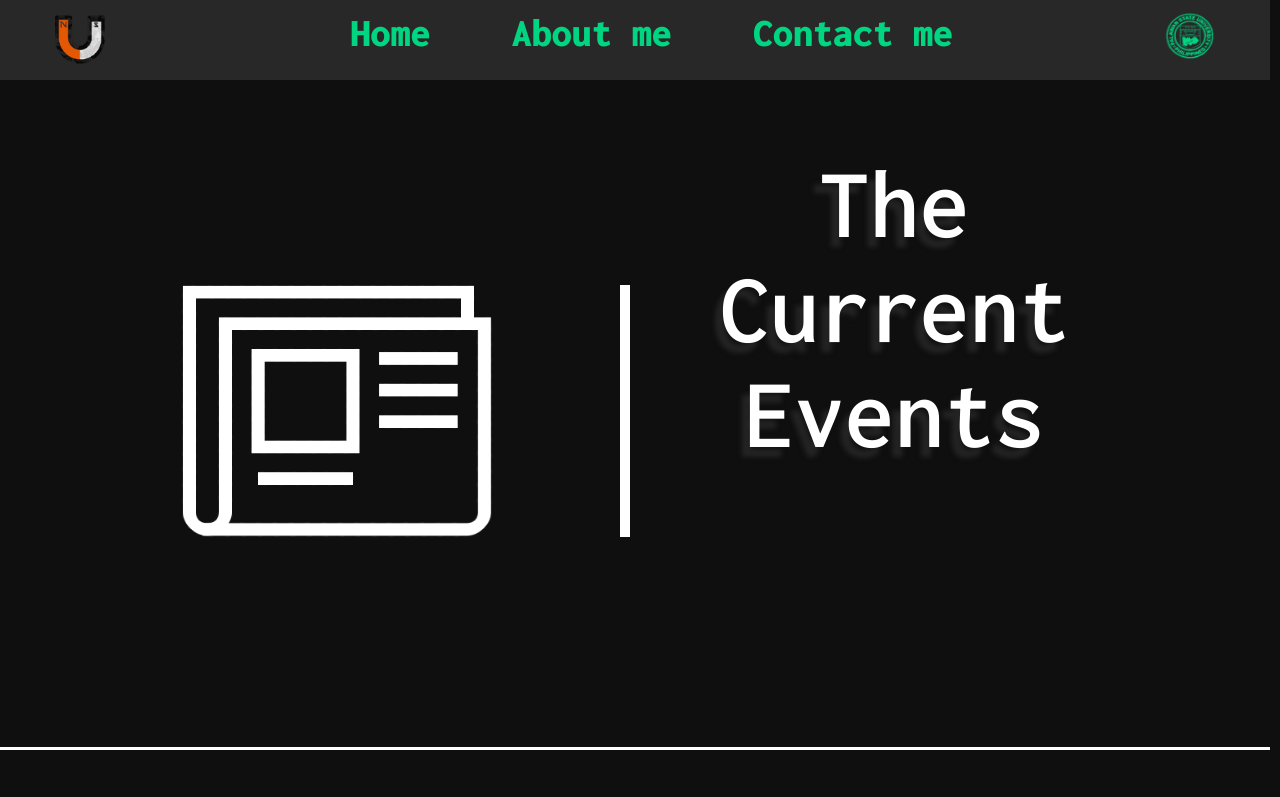
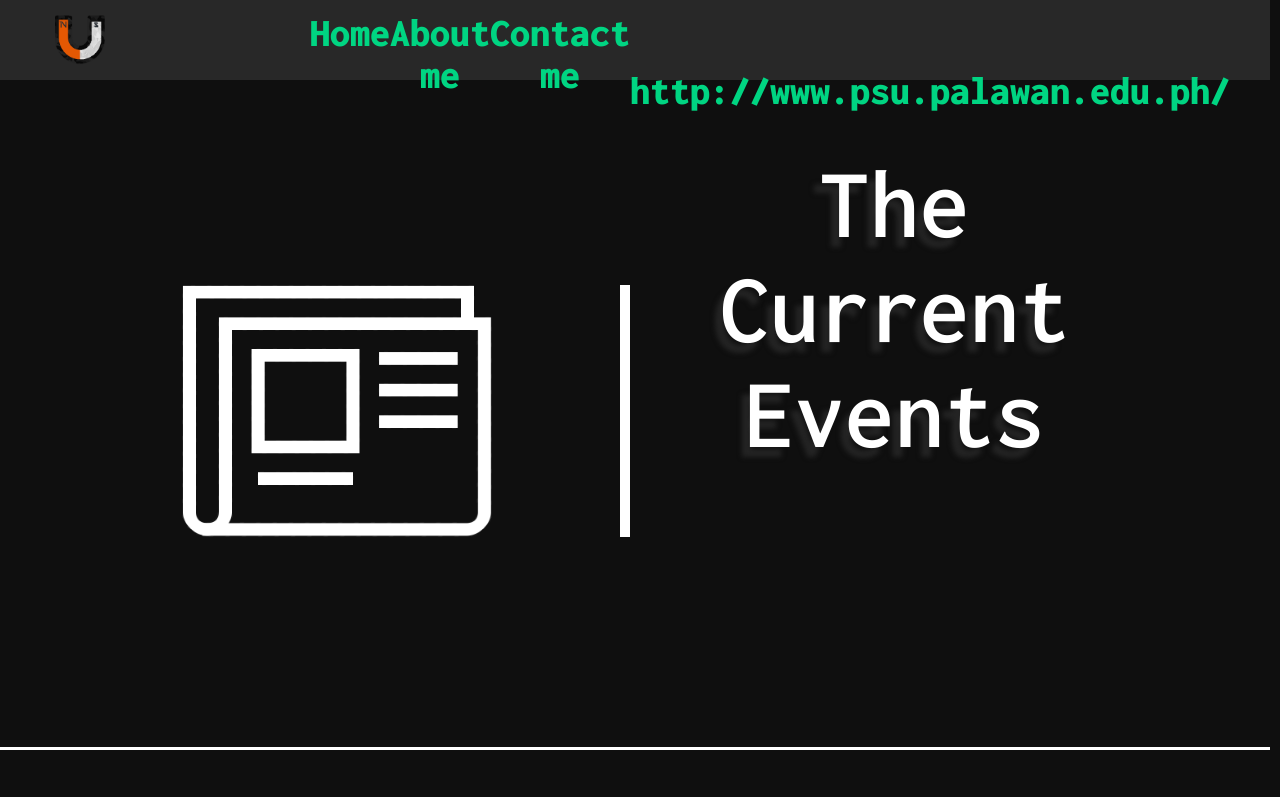
Before and after one commit to nigelhaim/Work-Immersion-final-product, a plain HTML site: page Home navigation/Myblog.html in a window 1280 px wide. Shown: the top 797 px of the page. Drawn offline with Linux system fonts and the light colour scheme.

Commit message:
Update Myblog.html

```diff
--- a/Home navigation/Myblog.html
+++ b/Home navigation/Myblog.html
@@ -40,7 +40,7 @@
 				<li><a href="/Work-Immersion-final-product/index.html" class="nav-links">Home</a></li>
 				<li><a href="/Work-Immersion-final-product/aboutme.html" class="nav-links">About me</a></li>
 				<li><a href="/Work-Immersion-final-product/contactme.html" class="nav-links">Contact me</a></li>
-				<li><a href="" class="nav-links"><img src="/Work-Immersion-final-product/Images/PSU logo.png"></a></li>
+				<li><a href="" class="nav-links"><img src="/Work-Immersion-final-product/Images/PSU logo.png">http://www.psu.palawan.edu.ph/</a></li>
 			</ul>
 		</nav>
 	</div>
```
